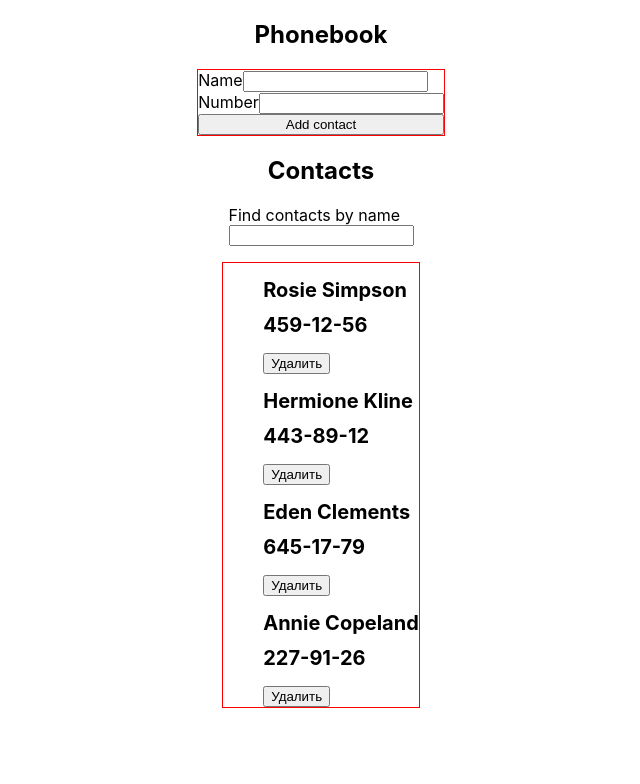
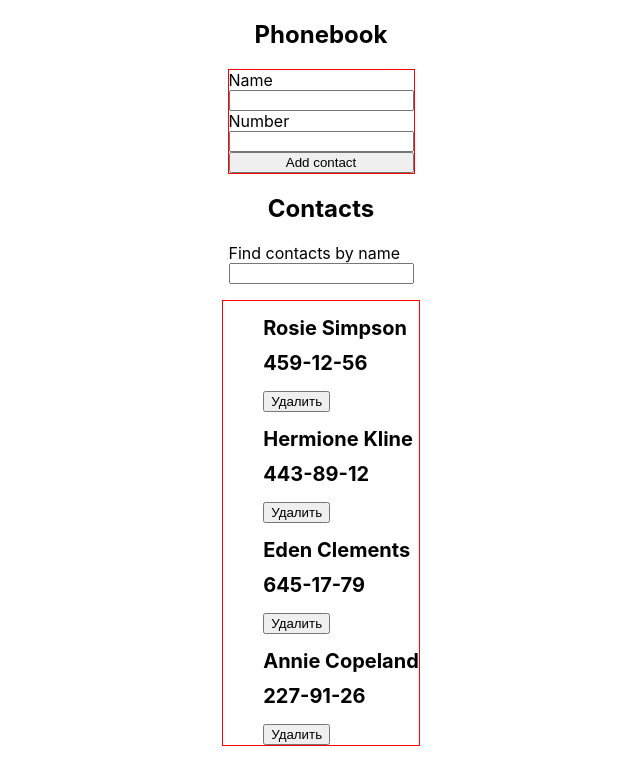
Before and after one commit to bobr1k92/goit-react-hw-02-phonebook, a React (Create React App) app: page / in a window 1280 px wide. Shown: the top 784 px of the page, without its empty margins (319-959 px from the left). Built offline with nearby package versions, Linux system fonts and the light colour scheme.

Commit message:
searchContact

```diff
--- a/src/components/GlobalContainer/Container.jsx
+++ b/src/components/GlobalContainer/Container.jsx
@@ -1,3 +1,4 @@
+import { Component } from 'react';
 import css from './container.module.css';
 
 const Container = ({children}) => (
--- a/src/components/GlobalContainer/container.module.css
+++ b/src/components/GlobalContainer/container.module.css
@@ -9,7 +9,3 @@
     align-items: center;
 
 };
-
-ul {
-    list-style: none;
-}
--- a/src/components/SearchContact/SearchContact.jsx
+++ b/src/components/SearchContact/SearchContact.jsx
@@ -3,8 +3,8 @@ import css from './searchContact.module.css'
 
 const SearchContact = ({id}) => (
 <div className={css.searchContainer}>
-    <label claasName={css.label} htmlFor="">Find contacts by name</label>
-    <input type="text" />
+    <label claasName={css.search} htmlFor="">Find contacts by name<input className={css.input} type="text" /></label>
+
 
 </div>
 );
--- a/src/components/SearchContact/searchContact.module.css
+++ b/src/components/SearchContact/searchContact.module.css
@@ -1,9 +1,8 @@
-.searchContainer {
+/* .searchContainer {
     display: flex;
     flex-direction: column;
-};
+}; */
 
-.label {
-    display: flex;
-    flex-direction: column;
+label, input {
+    display:block;
 }
```
Also changed, not shown: src/components/Form/form.module.css (line endings or trailing spaces).
